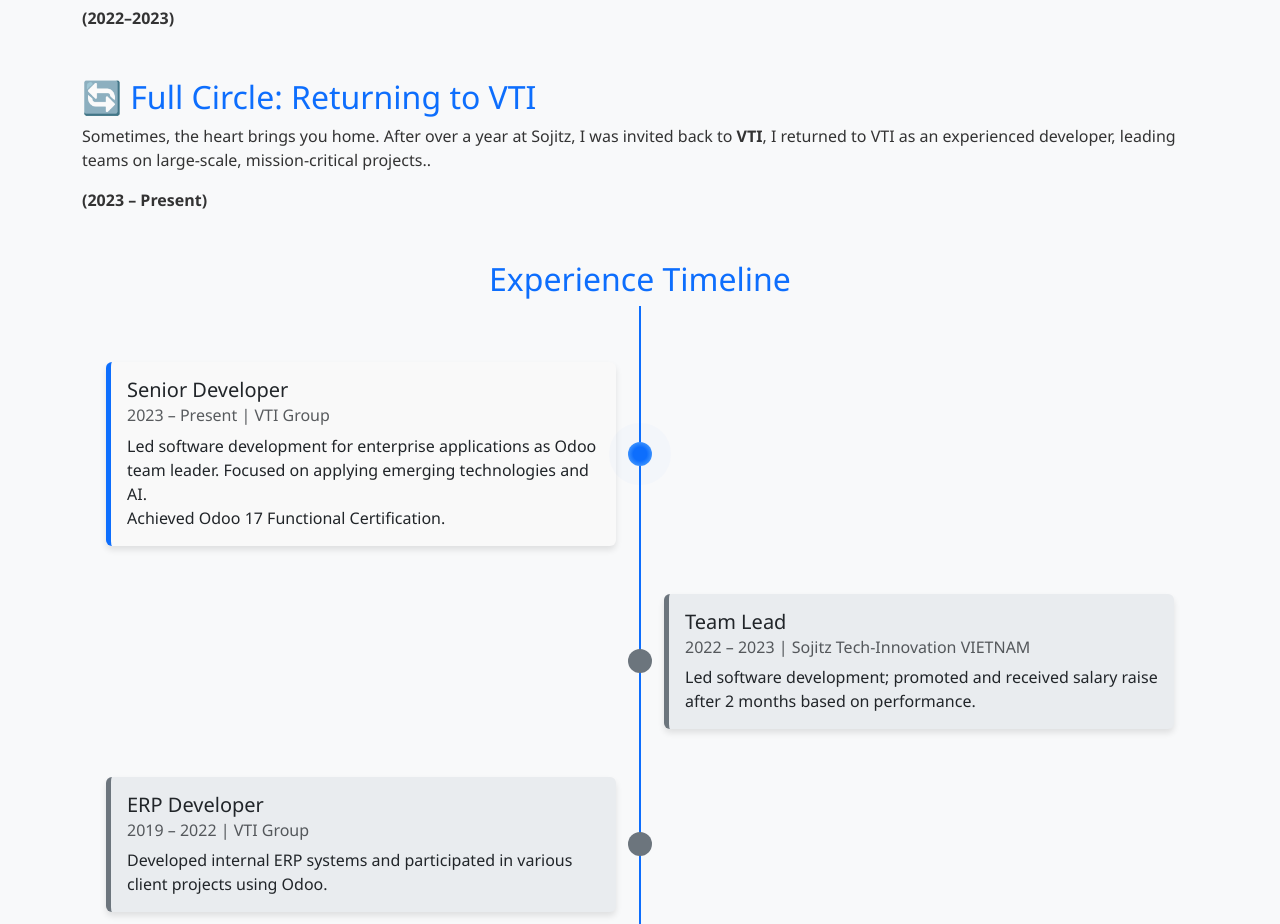
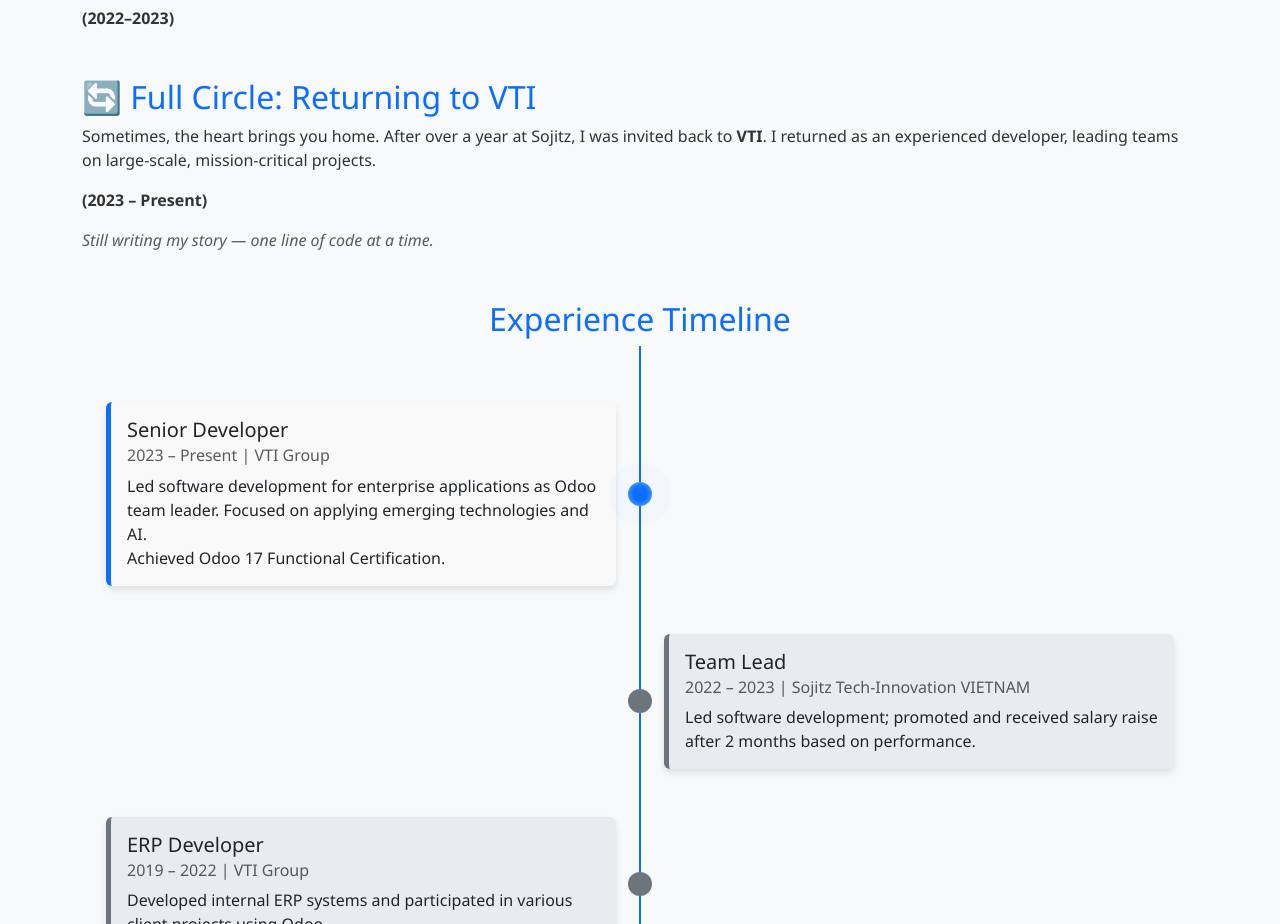
Before and after one commit to quodoo/quodoo.github.io, a plain HTML site: page index.html in a window 1280 px wide. Shown: the part 1160-2084 px from the top of the page. Drawn offline with Linux system fonts and the light colour scheme.

Commit message:
add a line

```diff
--- a/index.html
+++ b/index.html
@@ -52,11 +52,12 @@
 
     <section class="mb-5">
       <h2 class="text-primary">🔄 Full Circle: Returning to VTI</h2>
-      <p>Sometimes, the heart brings you home. After over a year at Sojitz, I was invited back to <strong>VTI</strong>,
-        I returned to VTI as an experienced developer, leading teams on large-scale, mission-critical projects..
-    </p>
+      <p>Sometimes, the heart brings you home. After over a year at Sojitz, I was invited back to <strong>VTI</strong>.
+        I returned as an experienced developer, leading teams on large-scale, mission-critical projects.</p>
       <p><strong>(2023 – Present)</strong></p>
+      <p class="fst-italic text-muted">Still writing my story — one line of code at a time.</p>
     </section>
+
 
     <section class="mb-5">
       <h2 class="text-primary text-center">Experience Timeline</h2>
```
